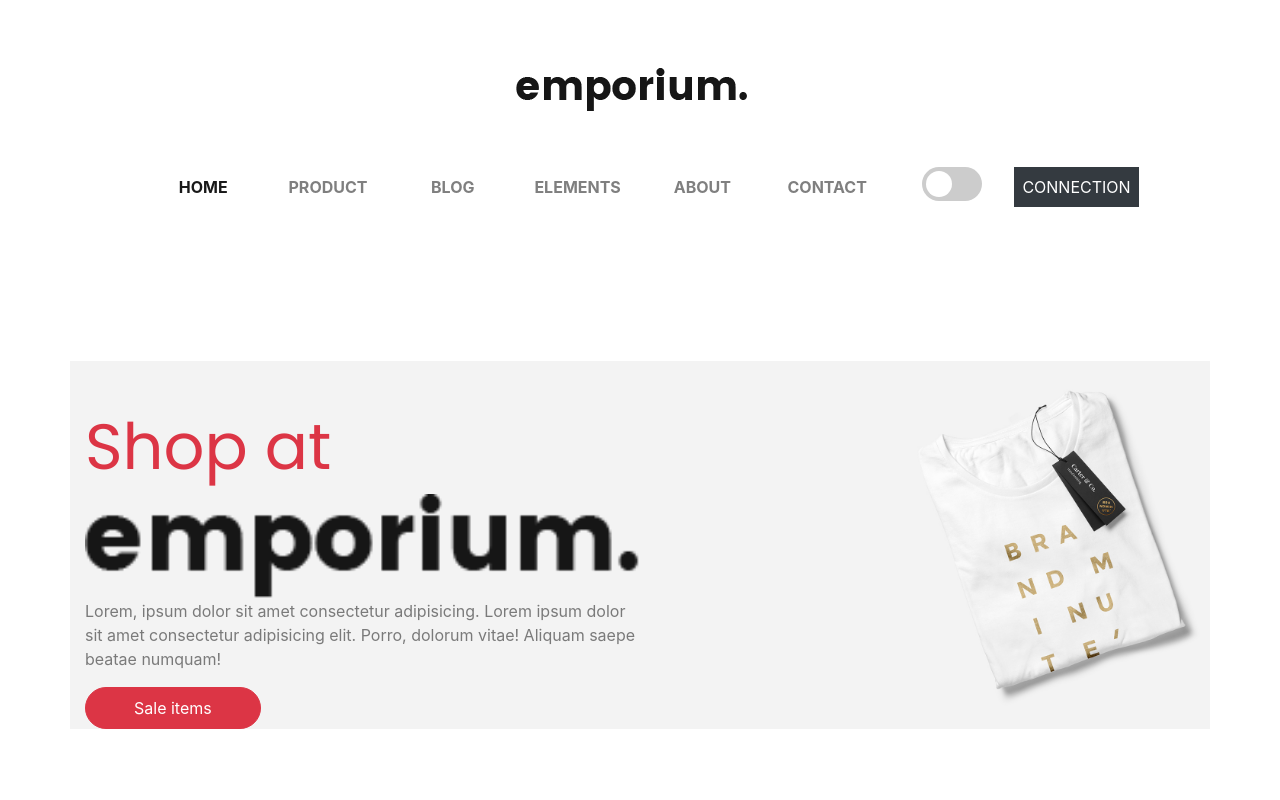
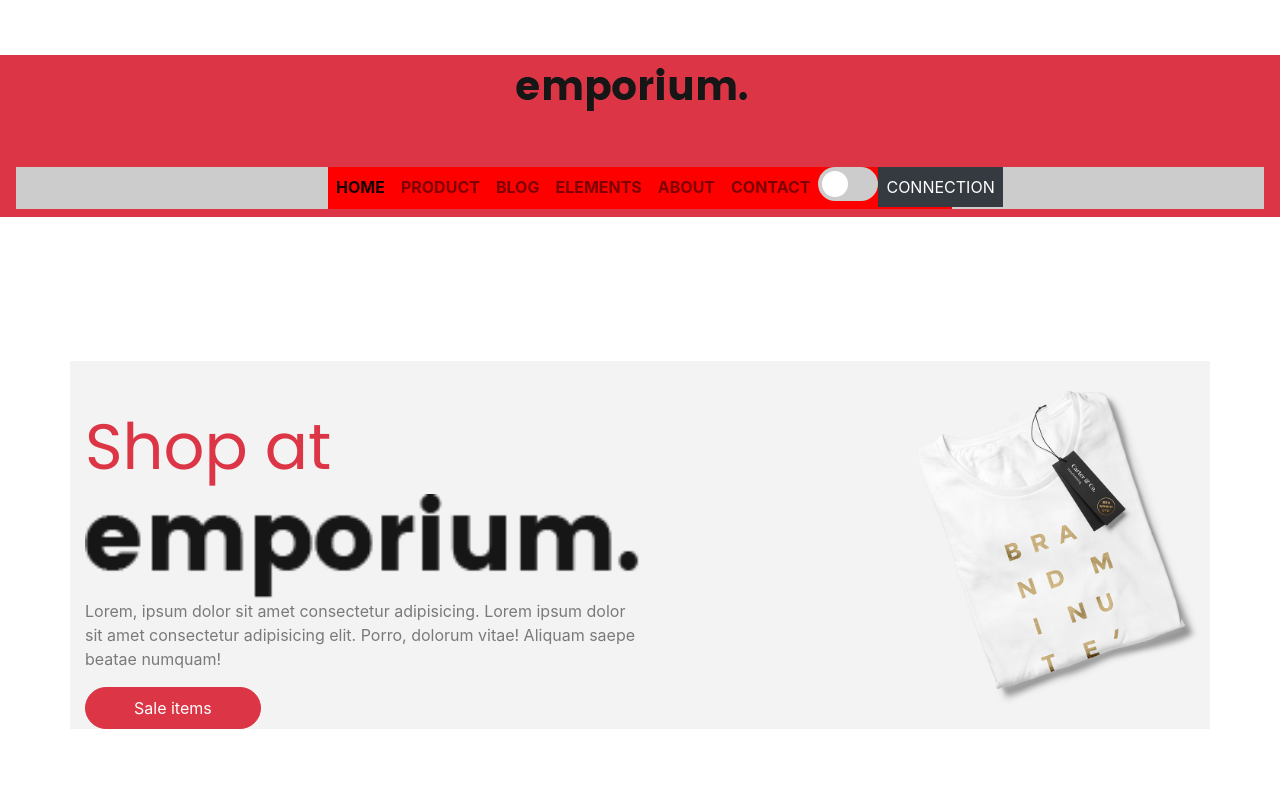
Before and after one commit to dawiteu/cs_emporium_js_16, a website: page index.html in a window 1280 px wide. Shown: the top 800 px of the page. Drawn offline with nearby package versions, Linux system fonts and the light colour scheme.

Commit message:
navbar essai numero 321325

```diff
--- a/index.html
+++ b/index.html
@@ -16,13 +16,16 @@
 <body>
     <!-- <h1 class="text-danger">DAwiTeu! </h1> -->
     <header>
-        <nav class="navbar navbar-expand-lg navbar-light">
+        <nav class="navbar navbar-expand-lg navbar-light bg-danger">
+
             <a class="navbar-brand" href="#" >
                 <img src="../public/img/logo.png" alt="Emporium."/>
             </a>
+
             <button class="navbar-toggler" type="button" data-toggle="collapse" data-target="#navbarNavDropdown" aria-controls="navbarNavDropdown" aria-expanded="false" aria-label="Toggle navigation">
               <span class="navbar-toggler-icon"></span>
             </button>
+
             <div class="collapse navbar-collapse" id="navbarNavDropdown">
               <ul class="navbar-nav">
                 <li class="nav-item active">
--- a/public/js/main.js
+++ b/public/js/main.js
@@ -1,6 +1,7 @@
 const header = document.querySelector("header");
 const nav    = document.querySelector("nav");
 const navAbr = document.querySelector("nav>a.navbar-brand");
+const navDul = document.querySelector("nav>div.collapse>ul");
 const divShop=document.querySelector("div#shop");
 
 
@@ -152,11 +153,19 @@ function scrollFunction() {
     navAbr.style.backgroundColor="yellow";
     document.querySelector("nav").classList.add("sticky");
     divShop.style.marginTop="6rem!important";
+
+    navDul.style.marginLeft="0";
+    navDul.style.marginRight="0";
   } else {
+    navDul.style.marginLeft="auto";
+    navDul.style.marginRight="auto";
+
+
+    // navDul.style.width="50%";
     header.style.paddingTop="5px";
     navAbr.style.backgroundColor="transparent";
-    document.querySelector("nav>a.navbar-brand").style.width="100%";
-    document.querySelector("nav").classList.remove("sticky");
+    navAbr.style.width="100%";
+    nav.classList.remove("sticky");
 
   }
 }
--- a/src/scss/_modules/_footer.scss
+++ b/src/scss/_modules/_footer.scss
@@ -1,7 +1,7 @@
 footer{
     width:100%;
     // min-height: 20vh;
-    background-color: rgb(31, 56, 88);
+    background-color: #343A40;
     color:white;
 
 
--- a/src/scss/_modules/_header.scss
+++ b/src/scss/_modules/_header.scss
@@ -1,11 +1,14 @@
 header{
     nav{
         overflow: hidden;
+        transition:width .4s;
         a{
             color:red;
         }
         div.collapse{
             ul.navbar-nav{
+                width:100%;
+                background-color: red;
                 li.nav-item{
                     text-transform: uppercase;
                     font-weight: bold;
@@ -95,9 +98,11 @@ header{
 
             }
             div.collapse{
+                // width:auto!important;
+                background-color: #ccc;
                 margin-top:50px;
                 ul.navbar-nav{
-                    width:80%;
+                    width:50%;
                     margin-left: auto;
                     margin-right:auto;
 
```
Also changed, not shown: public/css/style.css.
